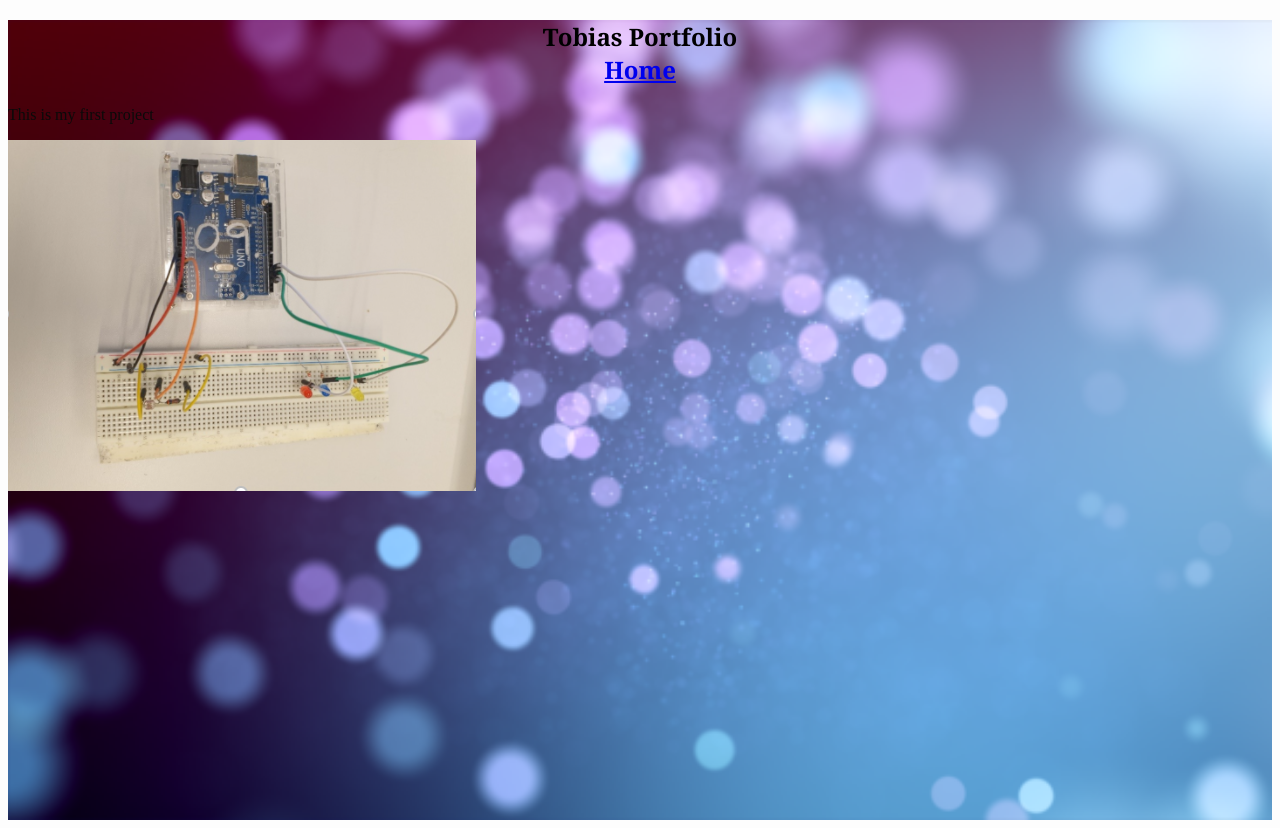
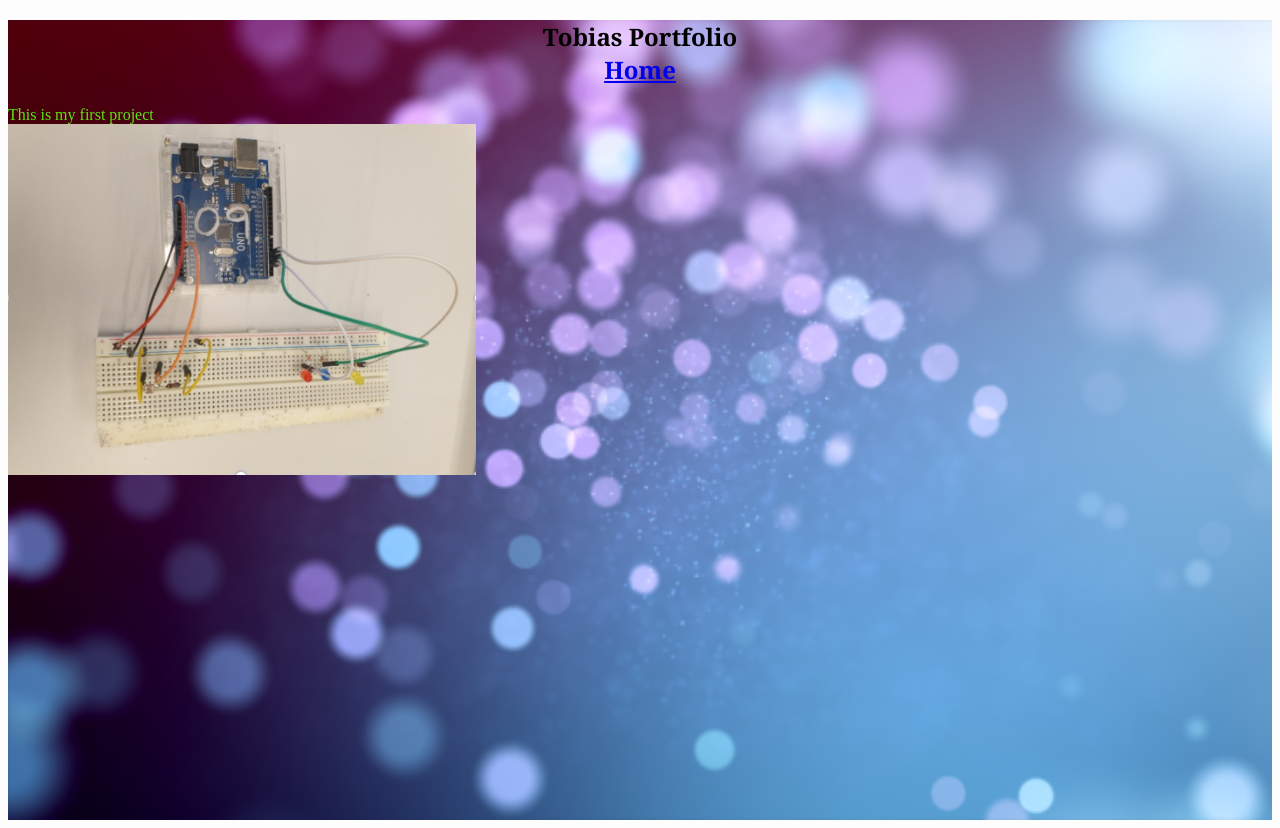
Before and after one commit to Tobbee17/Tobbee17.github.io, a plain HTML site: page projectOne.html in a window 1280 px wide. Drawn offline with Linux system fonts and the light colour scheme.

Commit message:
Changed collor p3

```diff
--- a/css/style.css
+++ b/css/style.css
@@ -7,6 +7,9 @@ Body {
     }
     p {
       color: rgb(10, 10, 10);
+    }
+    p3 {
+      color: rgb(95, 226, 19);
     }
     ul {
       list-style-type: none;
--- a/projectOne.html
+++ b/projectOne.html
@@ -11,7 +11,7 @@
                 <li><a href="index.html">Home</a></li>
             </ul>
         </h1>
-        <p>This is my first project</p>
+        <p3>This is my first project</p3>
     </section>
 
 </body>
```
Also changed, not shown: projectTwo.html (+1 -1 lines).
